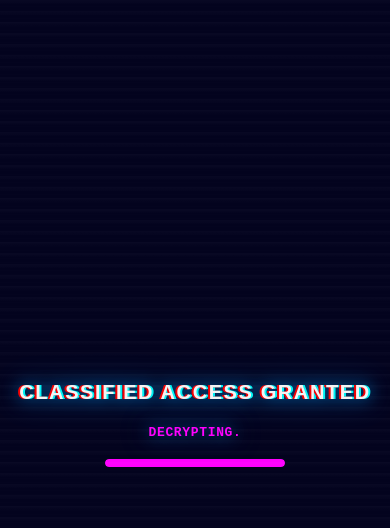
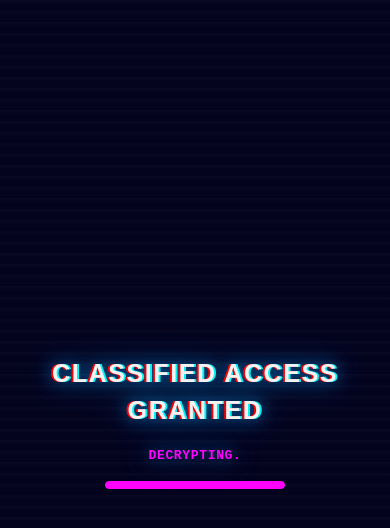
Before and after one commit to sealteam69/frequencyfortress, a Next.js app: page / in a window 390 px wide. Both pictures are taken after a click on the button "ENTER THE DOSSIER". Shown: the top 528 px of the page. Built offline with nearby package versions, Linux system fonts and the light colour scheme; a web font is replaced by a local one.

Commit message:
aesthetics on mobile

```diff
--- a/src/app/page.js
+++ b/src/app/page.js
@@ -61,22 +61,22 @@ export default function Home() {
       {/* Mobile version – two lines */}
       <div className="block sm:hidden text-center font-bold leading-tight aberration glow px-2" style={{ fontFamily: 'IBM Plex Mono, monospace' }}>
 
-        <div className="whitespace-nowrap text-[27px] tracking-[-0.3em]">
+        <div className="whitespace-nowrap text-[28px] tracking-[-0.3em]">
           {'T H E  S I G N A L'.split('').map((char, i) => (
             <span
               key={i}
-              className="inline-block animate-letter px-[0.1em]"
+              className="inline-block animate-letter px-[0.09em]"
               style={{ animationDelay: `${i * 0.035}s` }}
             >
               {char === ' ' ? '\u00A0' : char}
             </span>
           ))}
         </div>
-        <div className="whitespace-nowrap text-[27px] tracking-[-0.3em] mb-5">
+        <div className="whitespace-nowrap text-[28px] tracking-[-0.3em] mb-5">
           {'H A S  B E E N  S E N T .'.split('').map((char, i) => (
             <span
               key={i}
-              className="inline-block animate-letter px-[0.1em]"
+              className="inline-block animate-letter px-[0.09em]"
               style={{ animationDelay: `${(i + 20) * 0.035}s` }}
             >
               {char === ' ' ? '\u00A0' : char}
--- a/src/components/magneticcipherbutton.js
+++ b/src/components/magneticcipherbutton.js
@@ -80,7 +80,7 @@ export function MagneticCipherButton() {
               initial={{ opacity: 0 }}
               animate={{ opacity: [0, 1, 0.4, 1] }}
               transition={{ duration: 3, ease: "easeInOut" }}
-              className="glow text-[20px] sm:text-[26px] md:text-[28px] lg:text-[32px] xl:text-[36px] text-[#ffffff] aberration"
+              className="glow text-[25px] sm:text-[26px] md:text-[28px] lg:text-[32px] xl:text-[36px] text-[#ffffff] aberration"
               style={{ fontFamily: 'Arial' }}
             >
               CLASSIFIED ACCESS GRANTED
```
